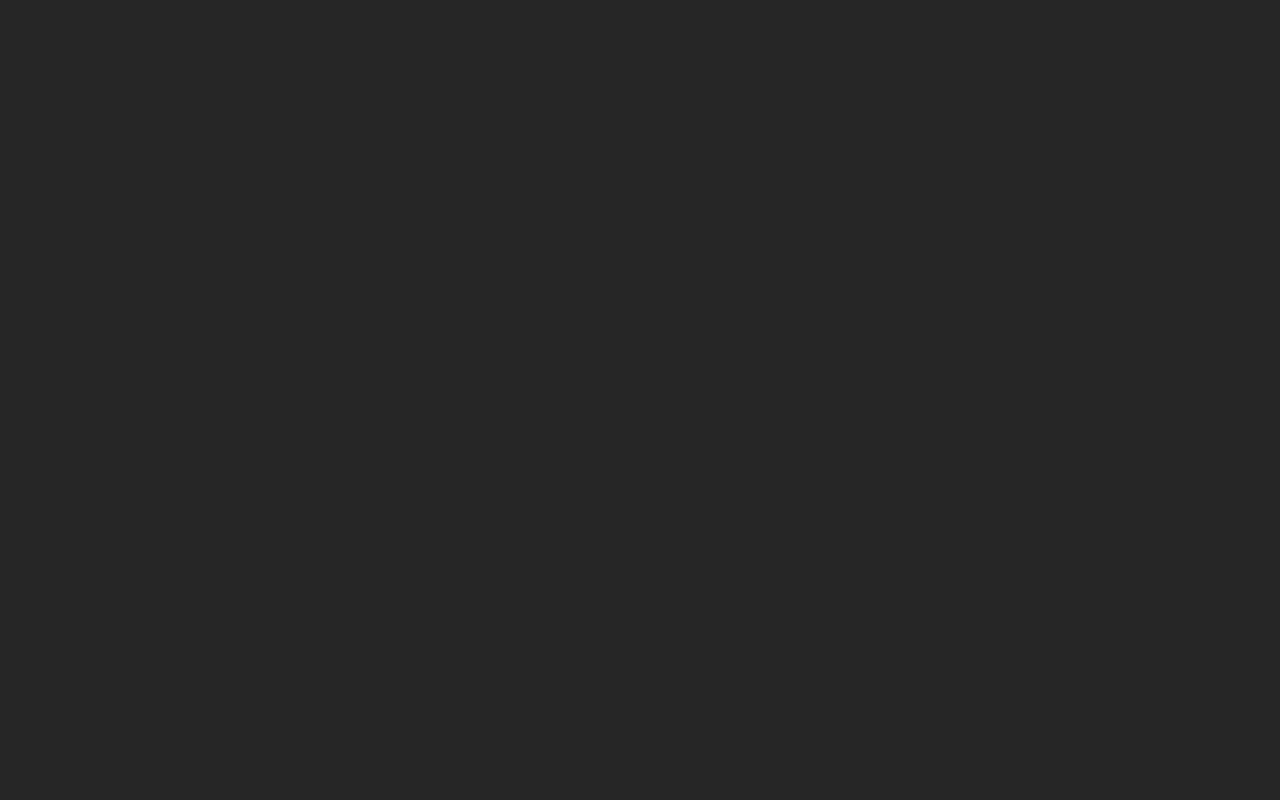
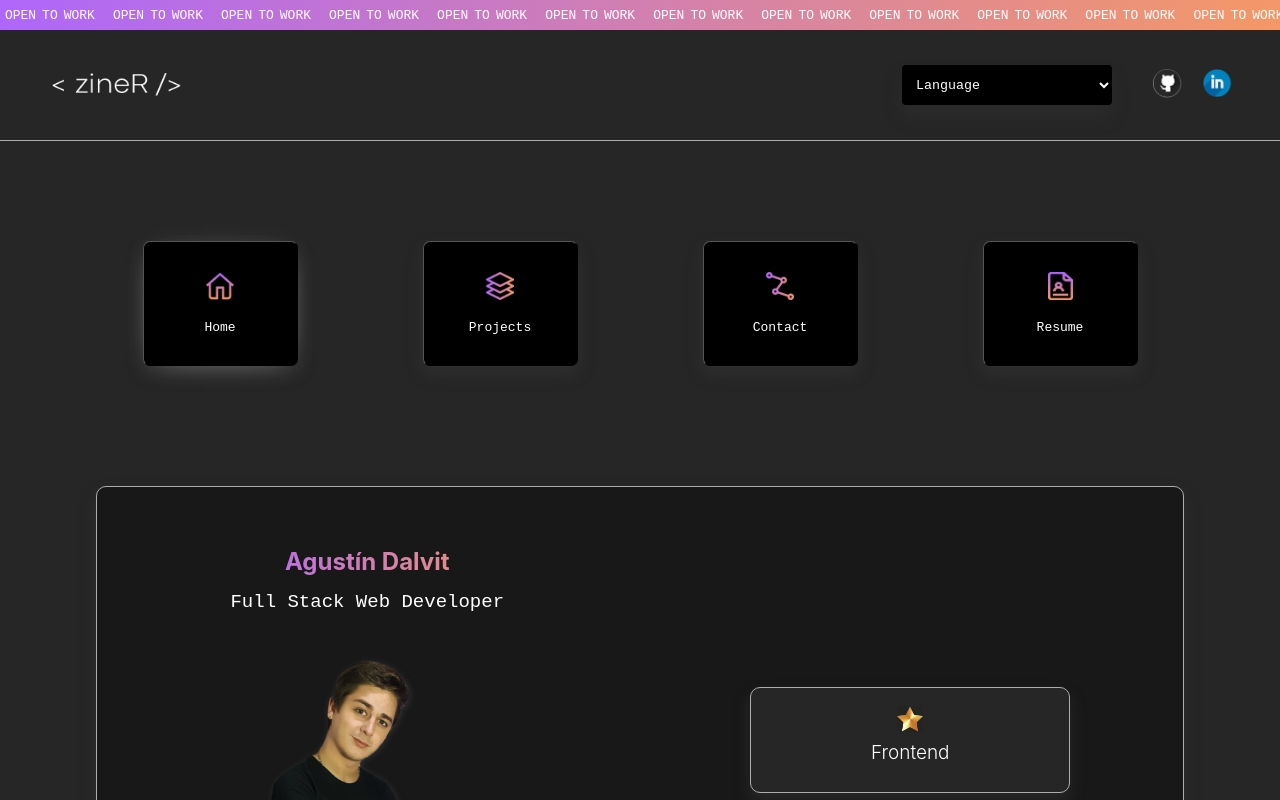
Before and after one commit to zineR1/portfolio, a React (Create React App) app: page / in a window 1280 px wide. Before the commit this address had no page. Shown: the top 800 px of the page. Built offline with nearby package versions, Linux system fonts and the light colour scheme.

Commit message:
appupdated

```diff
--- a/src/App.js
+++ b/src/App.js
@@ -11,7 +11,9 @@ function App() {
     <BrowserRouter>
       <div className="App">
         <Routes>
+          <Route exact path="/react-example/" element = {<Home/>}></Route>
           <Route exact path="/react-example" element = {<Home/>}></Route>
+          <Route exact path="/" element = {<Home/>}></Route>
         </Routes>
       </div>
     </BrowserRouter>
```
